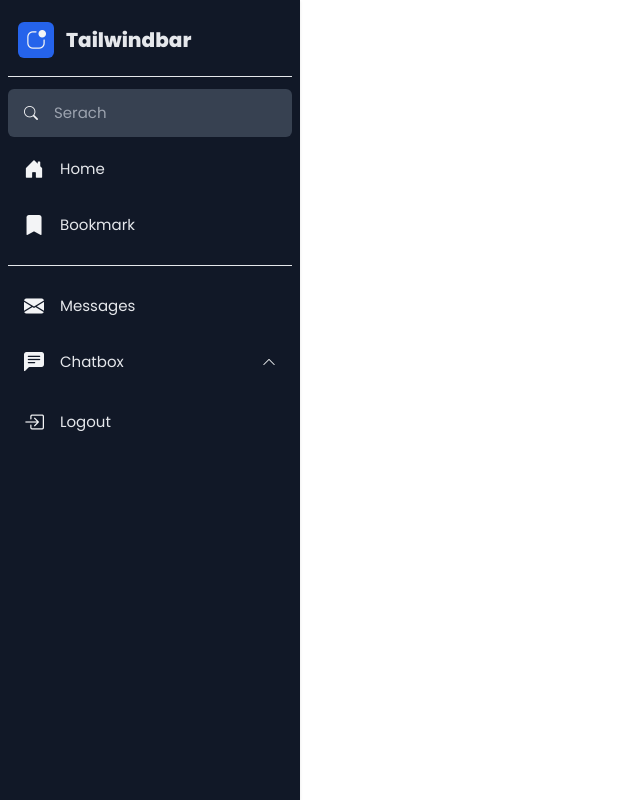
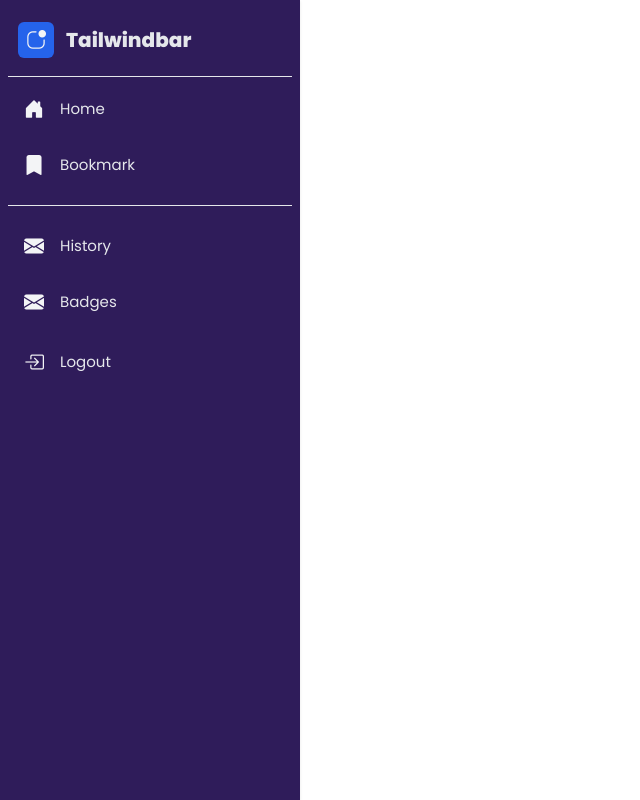
Before and after one commit to sravan1946/buildathon, a Flask app: template templates/dashboard.html in a window 1280 px wide. Shown: the whole page, without its empty margins (0-640 px from the left). Run offline with Flask 3, Linux system fonts and the light colour scheme; the template is opened without the code that fills it, so the values that code supplies are empty; some libraries are stand-ins or nearby versions.

Commit message:
Refactor dashboard.html template to include dark mode and sidebar in templates/dashboard.html

```diff
--- a/templates/dashboard.html
+++ b/templates/dashboard.html
@@ -17,8 +17,8 @@
   <span class="absolute text-white text-4xl top-5 left-4 cursor-pointer" onclick="Openbar()">
     <i class="bi bi-filter-left px-2 bg-gray-900 rounded-md"></i>
   </span>
-  <div class="sidebar fixed top-0 bottom-0 lg:left-0 left-[-300px] duration-1000
-    p-2 w-[300px] overflow-y-auto text-center bg-gray-900 shadow h-screen">
+  <div class="sidebar dark:bg-gray-500 fixed top-0 bottom-0 lg:left-0 left-[-300px] duration-1000
+    p-2 w-[300px] overflow-y-auto text-center bg-gray-900 shadow h-screen" style="background-color: #2f1c5a;">
     <div class="text-gray-100 text-xl">
       <div class="p-2.5 mt-1 flex items-center rounded-md ">
         <i class="bi bi-app-indicator px-2 py-1 bg-blue-600 rounded-md"></i>
@@ -28,11 +28,7 @@
       <hr class="my-2 text-gray-600">
 
       <div>
-        <div class="p-2.5 mt-3 flex items-center rounded-md
-        px-4 duration-300 cursor-pointer  bg-gray-700">
-          <i class="bi bi-search text-sm"></i>
-          <input class="text-[15px] ml-4 w-full bg-transparent focus:outline-none" placeholder="Serach" />
-        </div>
+
 
         <div class="p-2.5 mt-2 flex items-center rounded-md px-4 duration-300 cursor-pointer  hover:bg-blue-600">
           <i class="bi bi-house-door-fill"></i>
@@ -45,18 +41,14 @@
         <hr class="my-4 text-gray-600">
         <div class="p-2.5 mt-2 flex items-center rounded-md px-4 duration-300 cursor-pointer  hover:bg-blue-600">
           <i class="bi bi-envelope-fill"></i>
-          <span class="text-[15px] ml-4 text-gray-200">Messages</span>
+          <span class="text-[15px] ml-4 text-gray-200">History</span>
         </div>
+        <div class="p-2.5 mt-2 flex items-center rounded-md px-4 duration-300 cursor-pointer  hover:bg-blue-600">
+            <i class="bi bi-envelope-fill"></i>
+            <span class="text-[15px] ml-4 text-gray-200">Badges</span>
+          </div>
 
-        <div class="p-2.5 mt-2 flex items-center rounded-md px-4 duration-300 cursor-pointer  hover:bg-blue-600">
-          <i class="bi bi-chat-left-text-fill"></i>
-          <div class="flex justify-between w-full items-center" onclick="dropDown()">
-            <span class="text-[15px] ml-4 text-gray-200">Chatbox</span>
-            <span class="text-sm rotate-180" id="arrow">
-              <i class="bi bi-chevron-down"></i>
-            </span>
-          </div>
-        </div>
+
         <div class=" leading-7 text-left text-sm font-thin mt-2 w-4/5 mx-auto" id="submenu">
           <h1 class="cursor-pointer p-2 hover:bg-gray-700 rounded-md mt-1">Social</h1>
           <h1 class="cursor-pointer p-2 hover:bg-gray-700 rounded-md mt-1">Personal</h1>
```
